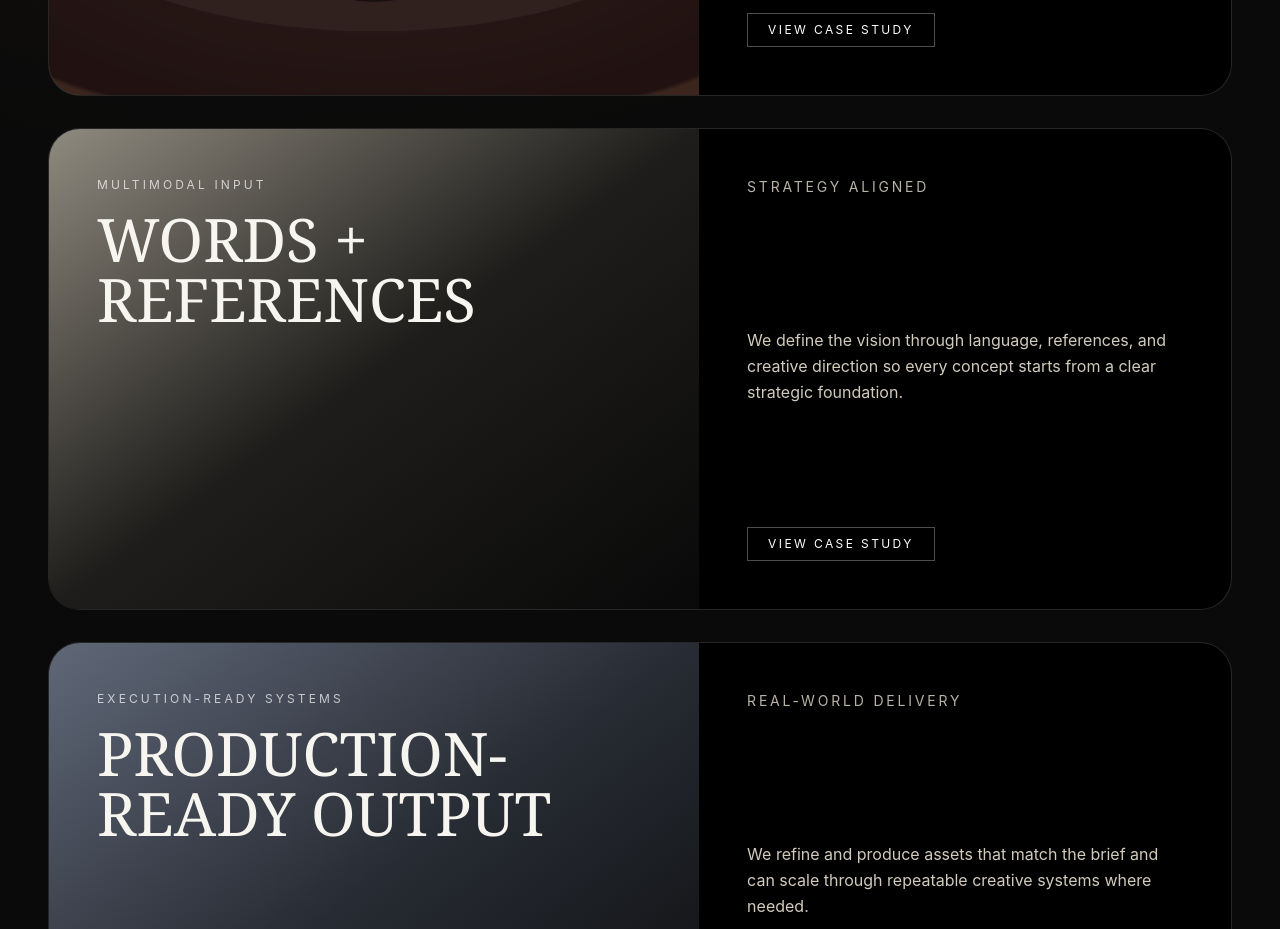
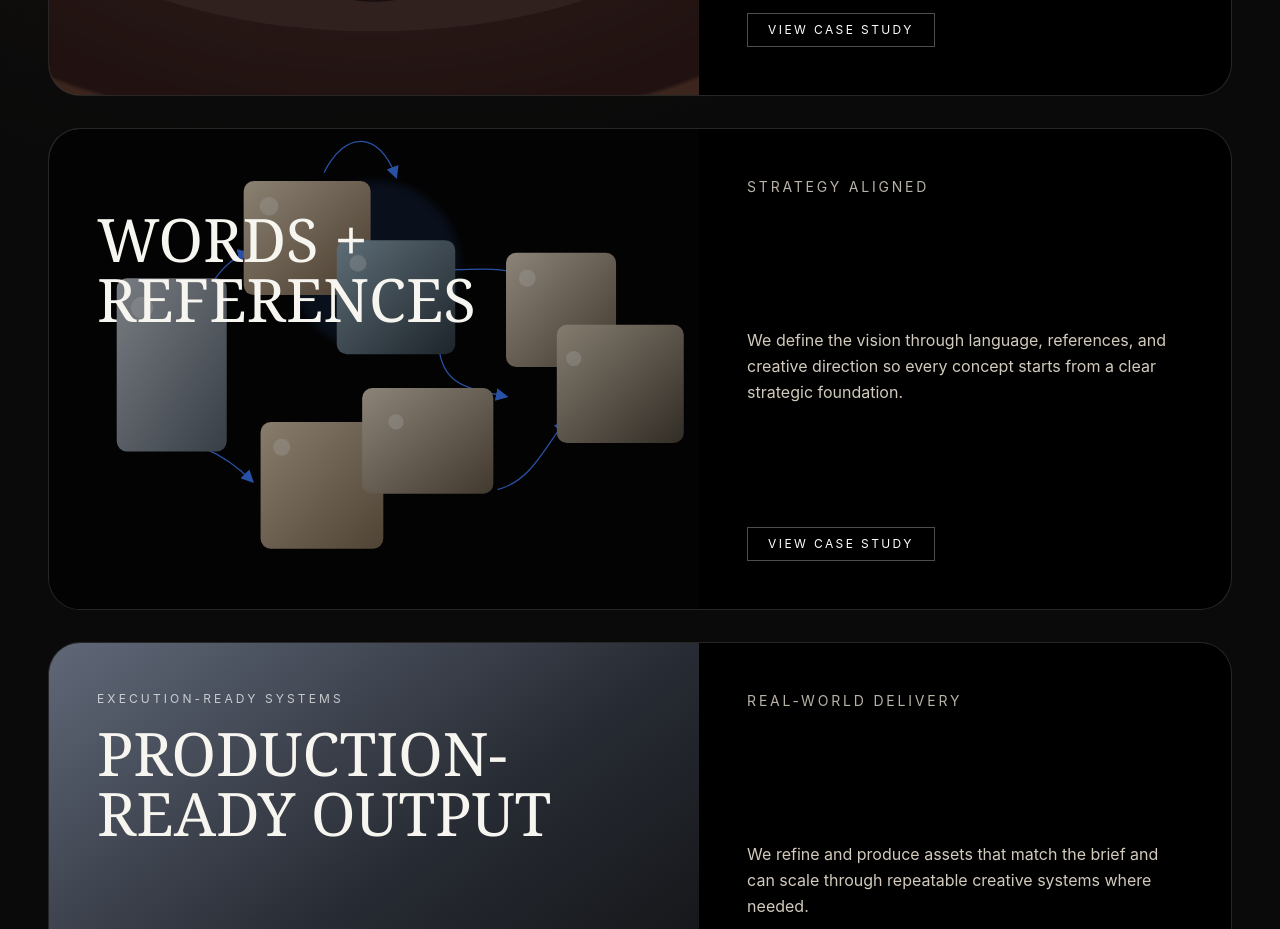
Before and after one commit to bulandun/CreateXDM, a Next.js app: page / in a window 1280 px wide. Shown: the part 2380-3309 px from the top of the page. Built offline with nearby package versions, Linux system fonts and the light colour scheme.

Commit message:
Add Words + references visual asset to featured work

```diff
--- a/app/page.tsx
+++ b/app/page.tsx
@@ -31,7 +31,8 @@ const featuredWork = [
     summary:
       "We explore creative directions across visuals, video, and sound to quickly identify the strongest route forward.",
     tone: "from-[#d9d4cd] via-[#6d685f] to-[#101010]",
-    mediaSrc: "/images/images-video-audio-eye.svg"
+    mediaSrc: "/images/images-video-audio-eye.svg",
+    mediaAlt: "Macro iris close-up"
   },
   {
     title: "Words + references",
@@ -39,7 +40,9 @@ const featuredWork = [
     stat: "Strategy aligned",
     summary:
       "We define the vision through language, references, and creative direction so every concept starts from a clear strategic foundation.",
-    tone: "from-[#8f8a7f] via-[#1e1d1b] to-[#090909]"
+    tone: "from-[#8f8a7f] via-[#1e1d1b] to-[#090909]",
+    mediaSrc: "/images/words-references-collage.svg",
+    mediaAlt: "Collage of reference moments connected by arrows"
   },
   {
     title: "Production-ready output",
@@ -47,7 +50,8 @@ const featuredWork = [
     stat: "Real-world delivery",
     summary:
       "We refine and produce assets that match the brief and can scale through repeatable creative systems where needed.",
-    tone: "from-[#606878] via-[#272b33] to-[#0a0a0a]"
+    tone: "from-[#606878] via-[#272b33] to-[#0a0a0a]",
+    mediaAlt: "Production-ready output abstract gradient"
   }
 ];
 
@@ -153,7 +157,7 @@ export default function HomePage() {
                     <>
                       <img
                         src={project.mediaSrc}
-                        alt="Macro iris close-up"
+                        alt={project.mediaAlt ?? project.title}
                         className="absolute inset-0 h-full w-full object-cover"
                       />
                       <div className="absolute inset-0 bg-black/35" />
```
Also changed, not shown: public/images/words-references-collage.svg (added).
